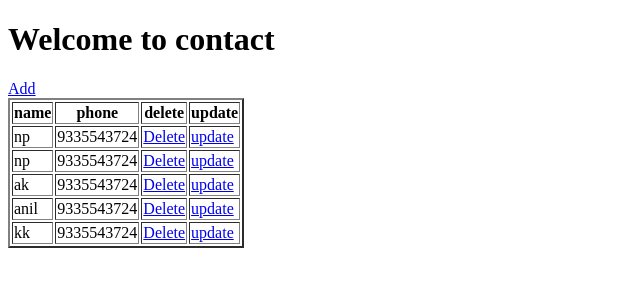
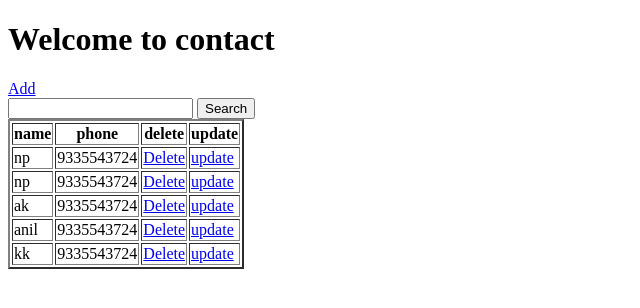
Before and after one commit to anilyd/Best-Crud-django, a Django app: page /contact/ in a window 1280 px wide. Shown: the top 308 px of the page, without its empty margins (0-640 px from the left). Run offline with Django 5.2, Linux system fonts and the light colour scheme; data comes from the database, SQL or seed files in the repository.

Commit message:
search button

```diff
--- a/mainApp/templates/contact.html
+++ b/mainApp/templates/contact.html
@@ -8,6 +8,13 @@
 <body>
     <h1>Welcome to contact</h1>
     <a href="/add/">Add</a>
+
+    <form action="" method="post">
+        {% csrf_token %}
+        <input type="text" name="search">
+        <button type="submit">Search</button>
+    </form>
+
     <table border="2px">
         <tr>
             <th>name</th>
--- a/mainApp/views.py
+++ b/mainApp/views.py
@@ -1,11 +1,16 @@
 from django.shortcuts import render,redirect
 from .models import Employee
+
+from django.db.models import Q
 # Create your views here.
 def home(request):
     return render(request,"index.html")
 def contact(request):
-
-    eobj=Employee.objects.all()
+    if request.method=="POST":
+        search=request.POST.get("search")
+        eobj=Employee.objects.filter(Q(name__icontains=search) | Q(phone__icontains=search))
+    else:
+      eobj=Employee.objects.all()
     # detail={"name":"anil","Designation":"python developer"}
     return render(request,"contact.html",{"data":eobj})
 
```
